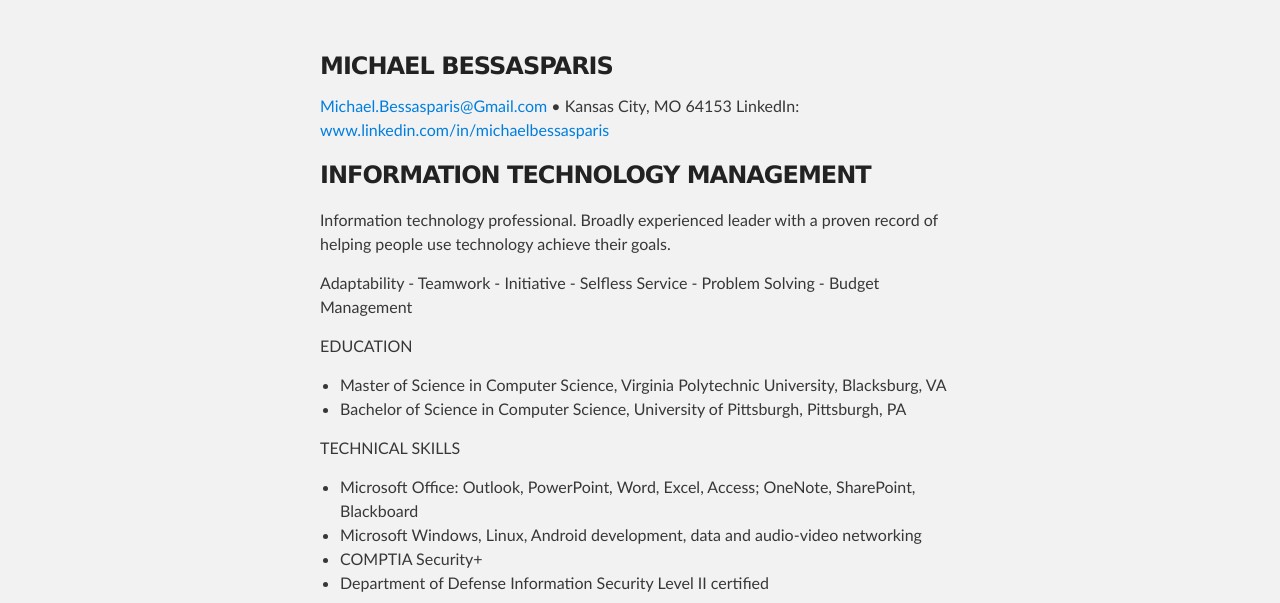
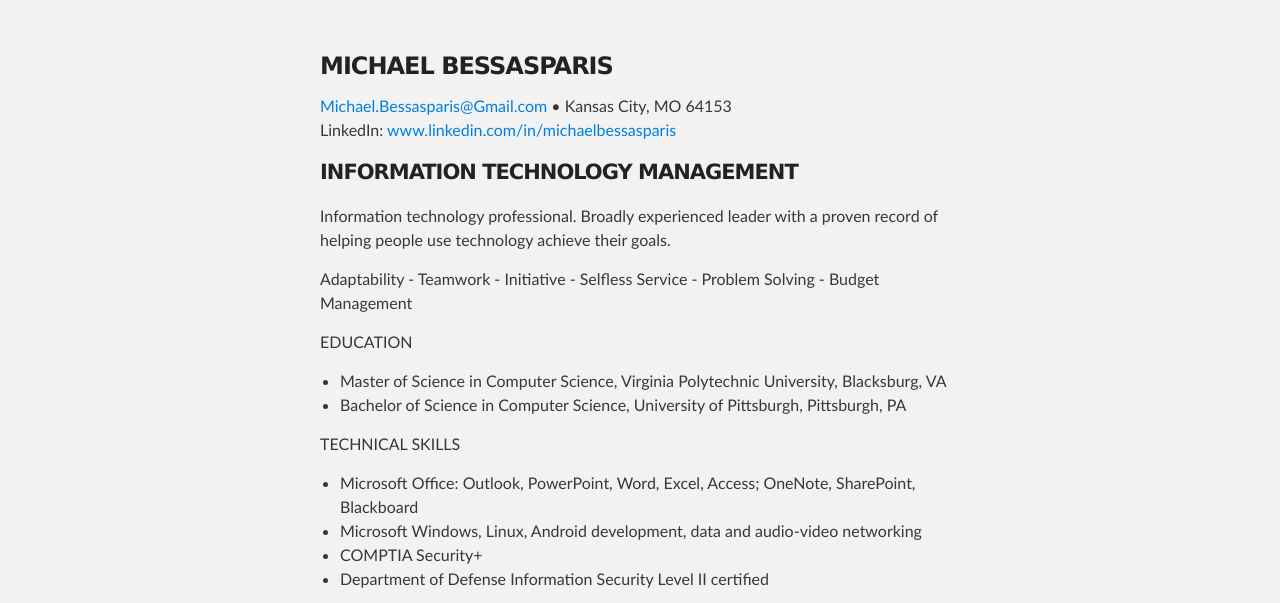
Before and after one commit to mike-bessasparis/mike-bessasparis.github.io, a plain HTML site: page index.html in a window 1280 px wide. Shown: the part 176-779 px from the top of the page. Drawn offline with Linux system fonts and the light colour scheme.

Commit message:
Update index.html

```diff
--- a/index.html
+++ b/index.html
@@ -30,10 +30,10 @@
         <h3>
 <a id="michael-bessasparis" class="anchor" href="#michael-bessasparis" aria-hidden="true"><span class="octicon octicon-link"></span></a>MICHAEL BESSASPARIS</h3>
 
-<p><a href="mailto:Michael.Bessasparis@Gmail.com">Michael.Bessasparis@Gmail.com</a> • Kansas City, MO 64153
+<p><a href="mailto:Michael.Bessasparis@Gmail.com">Michael.Bessasparis@Gmail.com</a> • Kansas City, MO 64153<br>
 LinkedIn: <a href="http://www.linkedin.com/in/michaelbessasparis">www.linkedin.com/in/michaelbessasparis</a></p>
 
-<h3><p>INFORMATION TECHNOLOGY MANAGEMENT</h3>
+<h4><p>INFORMATION TECHNOLOGY MANAGEMENT</h4>
 Information technology professional.  Broadly experienced leader with a proven record of helping people use technology achieve their goals.  </p>
 
 <p>Adaptability - Teamwork - Initiative - Selfless Service - Problem Solving - Budget Management</p>
```
